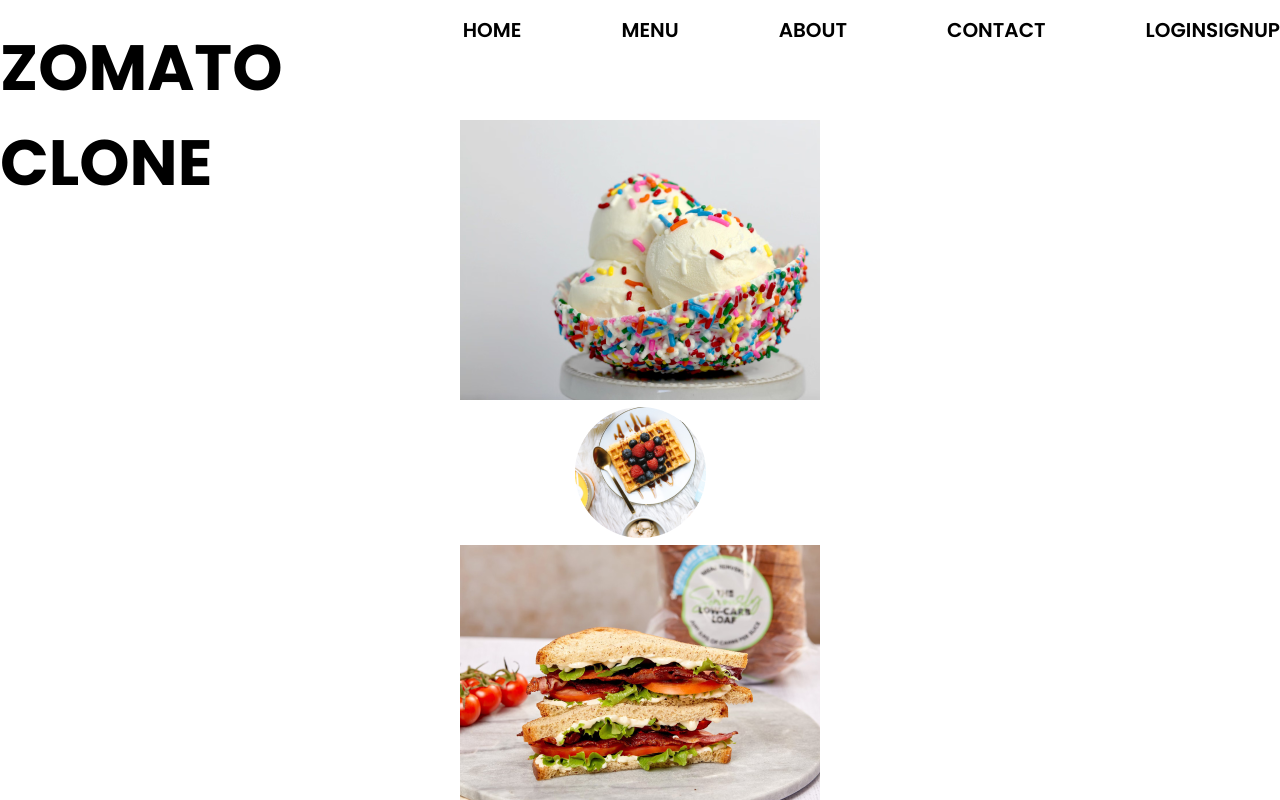
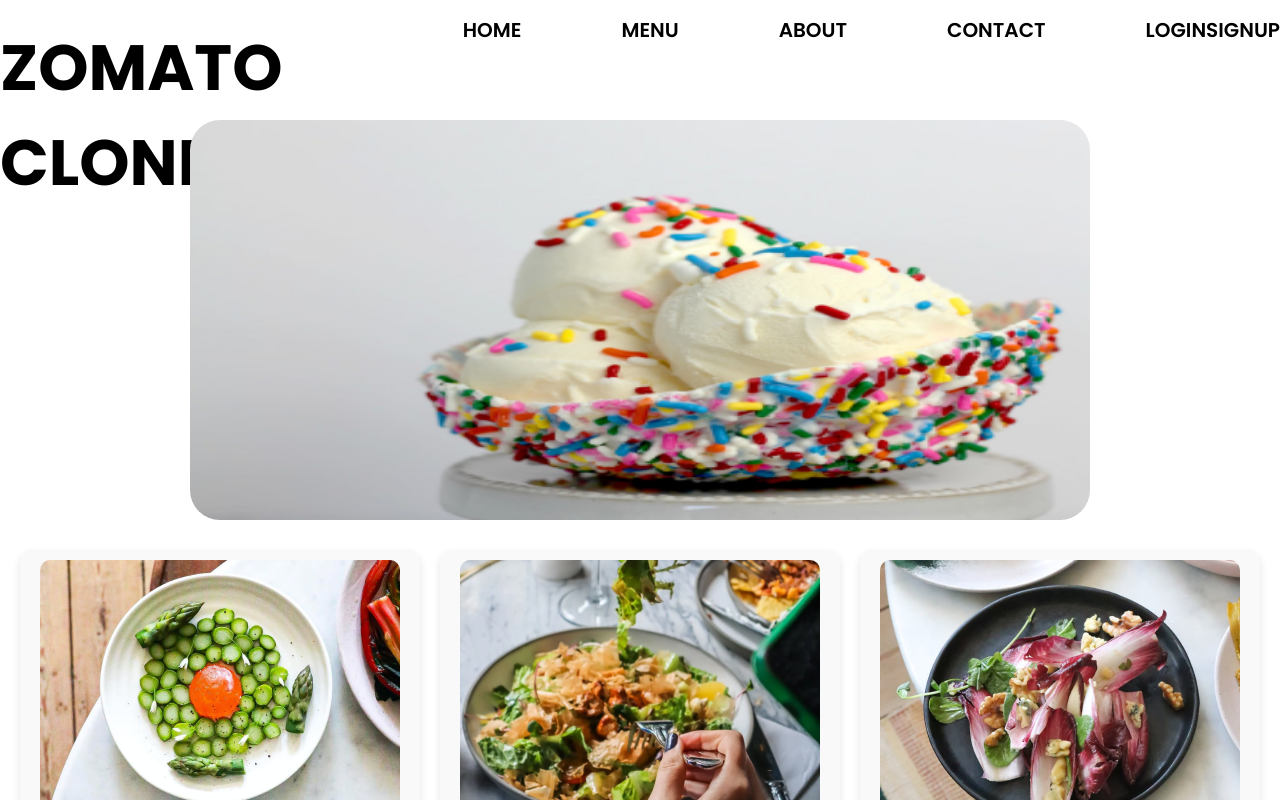
Before and after one commit to sonulodhi142/Zomato-clone, a React (Create React App) app: page /menu in a window 1280 px wide. Shown: the top 800 px of the page. Built offline with nearby package versions, Linux system fonts and the light colour scheme.

Commit message:
carousel

```diff
--- a/src/Components/Slider/Slider.css
+++ b/src/Components/Slider/Slider.css
@@ -1,85 +1,32 @@
-/* Ensure the slider takes full width */
-.carousel {
-    width: 100%;
-    max-width: 100%;
+
+.c {
+    width: 900px;
     margin: 0 auto;
     position: relative;
+    display: flex;
+    gap: 10px;
+    overflow-x: scroll;
+    scrollbar-width: none;
+    scroll-snap-type: x mandatory;
+    scroll-behavior: smooth;
+  }
+  .c::scroll-button(left){
+    content: '<';
+  }
+  .c::scroll-button(right){
+    content: '>';
   }
 
-  /* Style for each carousel item (slide) */
-  .carousel-item {
-    height: 500px;
-    background-color: #333; /* Fallback color */
+  .c-item{
+    scroll-snap-align: center;
+    width: 900px;
+    display: flex;
+    flex: 1 1 0;
+    justify-content: center;
   }
 
-  .carousel-item img {
-    width: 100%;
-    height: 100%;
-    object-fit: cover;
+  .c-img{
+    width: 900px;
+    height: 400px;
+    border-radius: 30px;
   }
-
-  /* Caption styling */
-  .carousel-caption {
-    position: absolute;
-    bottom: 20px;
-    left: 0;
-    right: 0;
-    color: white;
-    background: rgba(0, 0, 0, 0.5); /* Transparent background for better readability */
-    padding: 10px 20px;
-    text-align: left;
-    border-radius: 5px;
-  }
-
-  .carousel-caption h5 {
-    font-size: 1.5rem;
-    font-weight: bold;
-    margin-bottom: 10px;
-  }
-
-  .carousel-caption p {
-    font-size: 1rem;
-    margin: 0;
-  }
-
-  /* Navigation controls styling */
-  .carousel-control-prev,
-  .carousel-control-next {
-    width: 5%;
-  }
-
-  .carousel-control-prev-icon,
-  .carousel-control-next-icon {
-    background-color: rgba(0, 0, 0, 0.5); /* Semi-transparent background for icons */
-    padding: 10px;
-    border-radius: 50%;
-  }
-
-  /* Indicators styling */
-  .carousel-indicators li {
-    background-color: #666;
-  }
-
-  .carousel-indicators .active {
-    background-color: #fff;
-  }
-
-  /* Responsive adjustments */
-  @media (max-width: 768px) {
-    .carousel-caption {
-      font-size: 0.9rem;
-      padding: 5px 10px;
-    }
-
-    .carousel-caption h5 {
-      font-size: 1.2rem;
-    }
-
-    .carousel-caption p {
-      font-size: 0.9rem;
-    }
-
-    .carousel-item {
-      height: 300px;
-    }
-  }
--- a/src/Components/Slider/Slider.jsx
+++ b/src/Components/Slider/Slider.jsx
@@ -5,11 +5,11 @@ import new_collections from '../Assets/new_collections'
 const Slider = () =>{
 
     return(
-        <div className="carausal">
+        <div className="c">
             {
                 new_collections.map((slide => {
-                    return <div className="slide">
-                        <img src={slide.image} alt="" />
+                    return <div className="c-item">
+                        <img src={slide.image} alt="" className="c-img" />
                     </div>
                 }))
             }
```
